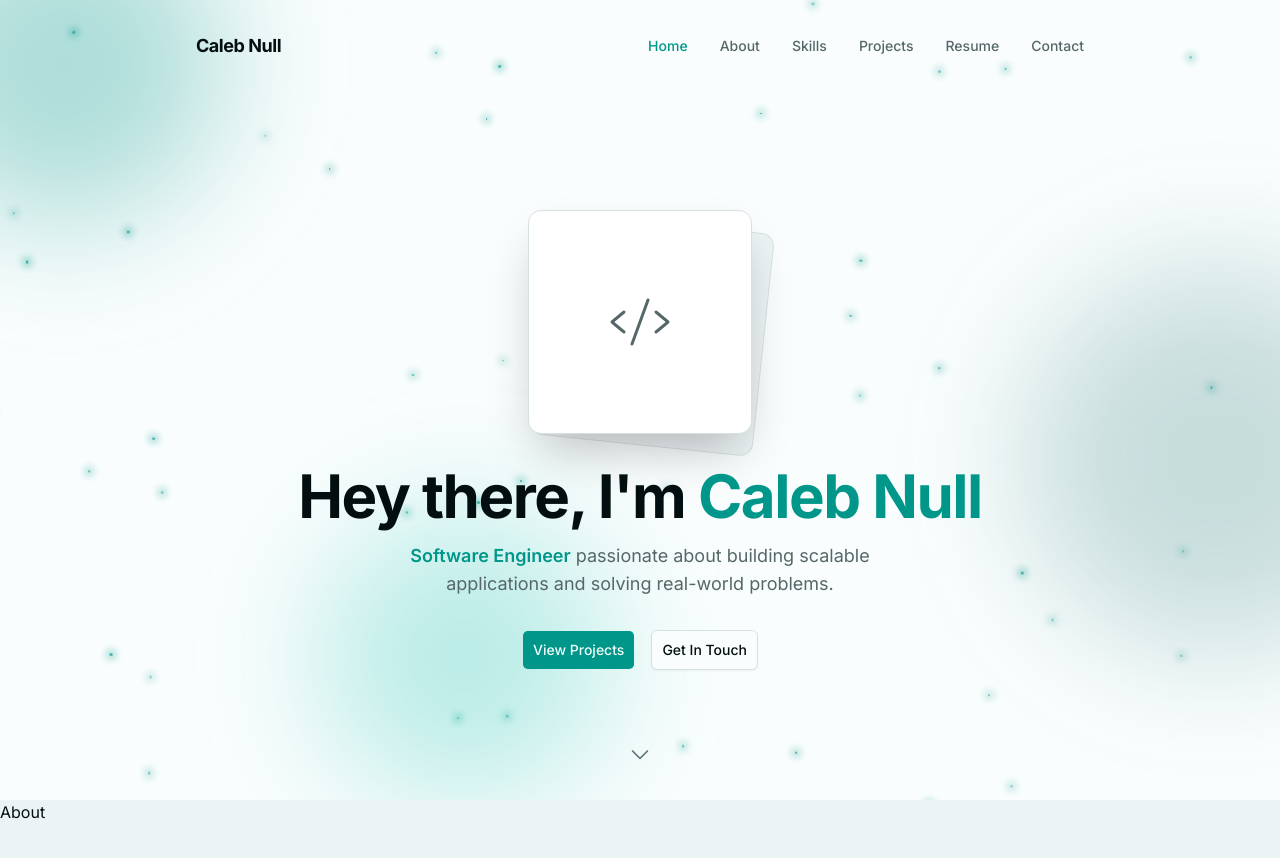
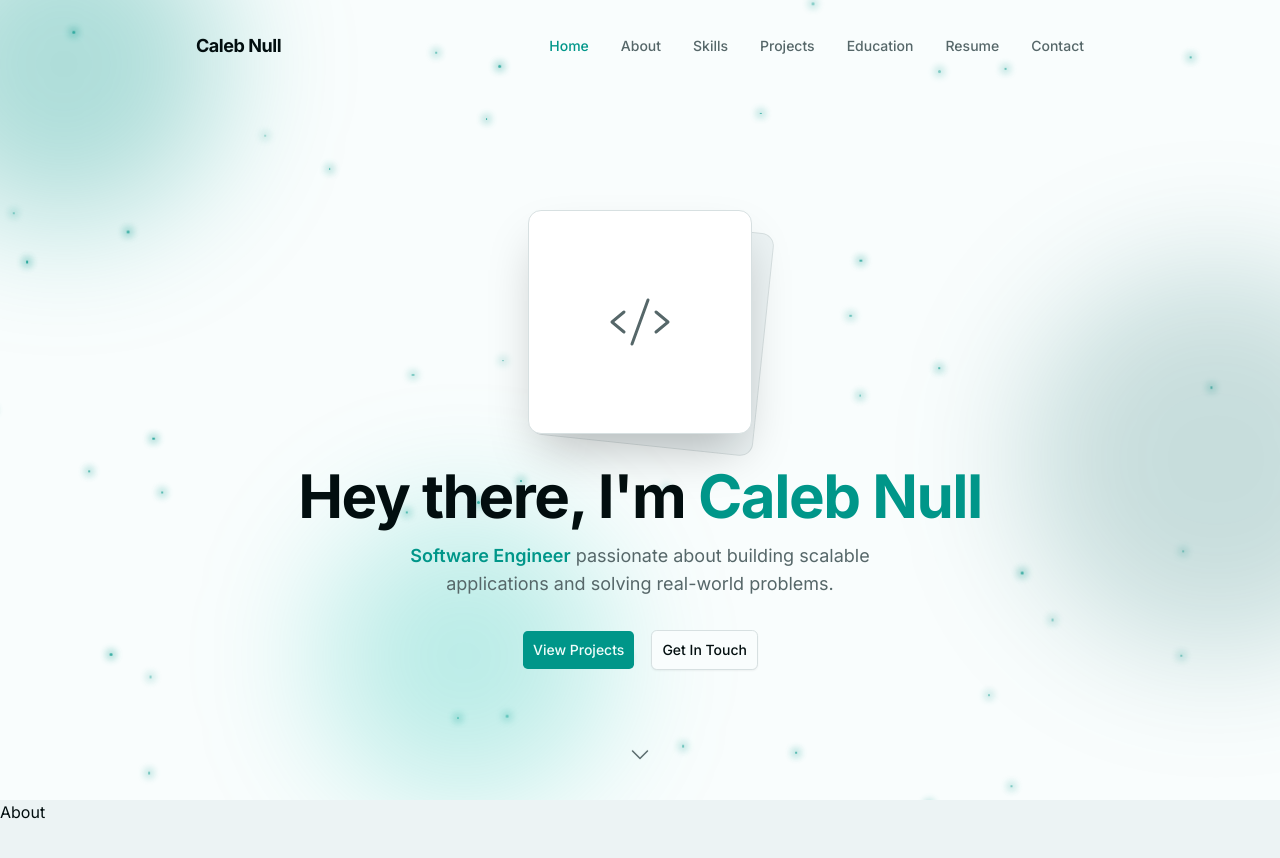
Before and after one commit to CalebNull/Portfolio, a Next.js app: page / in a window 1280 px wide. Shown: the top 858 px of the page. Built offline with nearby package versions, Linux system fonts and the light colour scheme.

Commit message:
removed items and added education tab

```diff
--- a/app/page.tsx
+++ b/app/page.tsx
@@ -1,7 +1,7 @@
 import About from "@/components/about"
 import Contact from "@/components/contact"
 import { Hero } from "@/components/hero"
-import { MouseBlurTracker } from "@/components/mouse-blur-tracker"
+import { MouseBlurTracker } from "@/components/ui/mouse-blur-tracker"
 import Projects from "@/components/projects"
 import Resume from "@/components/resume"
 import { SiteNav } from "@/components/site-nav"
--- a/components/site-nav.tsx
+++ b/components/site-nav.tsx
@@ -15,6 +15,7 @@ const links: NavLink[] = [
   // { label: "Experience", href: "#experience" },
   { label: "Skills", href: "#skills" },
   { label: "Projects", href: "#projects" },
+  { label: "Education", href: "#education" },
   { label: "Resume", href: "#resume" },
   { label: "Contact", href: "#contact" },
 ]
--- a/tsconfig.json
+++ b/tsconfig.json
@@ -30,6 +30,6 @@
     "**/*.mts",
     ".next/types/**/*.ts",
     ".next/dev/types/**/*.ts"
-  ],
+, "components/ProfileCard.jsx"  ],
   "exclude": ["node_modules"]
 }
```
Also changed, not shown: .claude/launch.json (deleted), components.json, components/ui/mouse-blur-tracker.tsx (renamed from components/mouse-blur-tracker.tsx).
